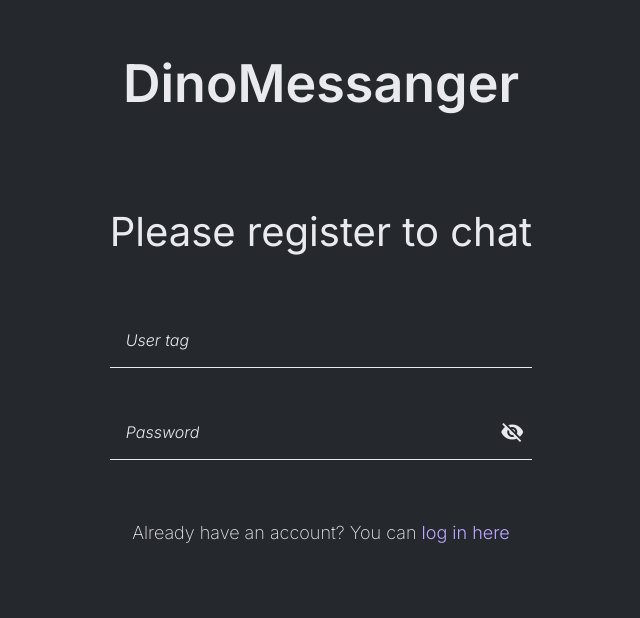
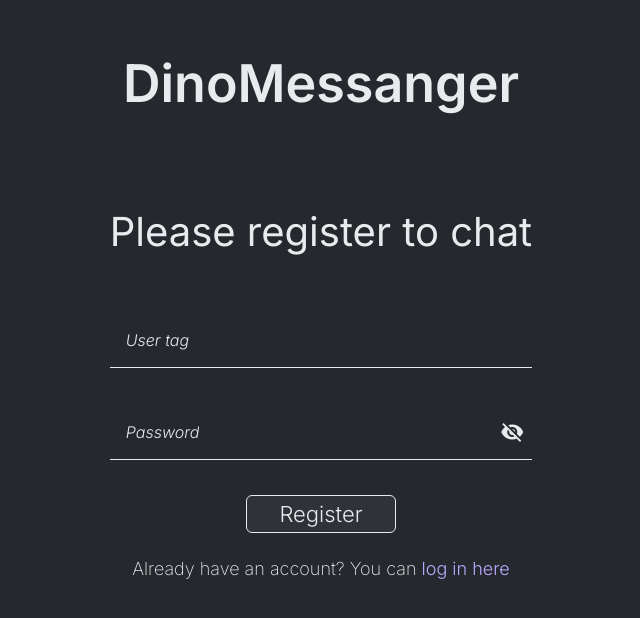
Before and after one commit to Bombenbau-v2/frontend, an Angular app: page /register in a window 1280 px wide. Shown: the top 618 px of the page, without its empty margins (319-959 px from the left). Built offline with nearby package versions, Linux system fonts and the light colour scheme.

Commit message:
hashing + http fix

```diff
--- a/package.json
+++ b/package.json
@@ -20,6 +20,7 @@
     "@angular/platform-browser-dynamic": "^19.2.0",
     "@angular/router": "^19.2.0",
     "rxjs": "~7.8.0",
+    "sha.js": "^2.4.11",
     "tslib": "^2.3.0",
     "zone.js": "~0.15.0"
   },
@@ -28,6 +29,7 @@
     "@angular/cli": "^19.2.10",
     "@angular/compiler-cli": "^19.2.0",
     "@types/jasmine": "~5.1.0",
+    "@types/sha.js": "^2.4.4",
     "jasmine-core": "~5.6.0",
     "karma": "~6.4.0",
     "karma-chrome-launcher": "~3.2.0",
--- a/src/elements/credentials-enter-button/credentials-enter-button.component.html
+++ b/src/elements/credentials-enter-button/credentials-enter-button.component.html
@@ -1,3 +1,3 @@
-<!-- <button (click)="onClick()" class = "enter-button">
+<button (click)="onClick()" class = "enter-button">
 {{name}}
-</button> -->
+</button>
--- a/src/elements/credentials-enter-button/credentials-enter-button.component.ts
+++ b/src/elements/credentials-enter-button/credentials-enter-button.component.ts
@@ -1,5 +1,5 @@
-import { HttpClient } from '@angular/common/http';
-import { Component, Input, inject, Injectable } from '@angular/core';
+import { Component, Input } from '@angular/core';
+import shajs from 'sha.js';
 
 @Component({
   selector: 'app-credentials-enter-button',
@@ -7,15 +7,43 @@ import { Component, Input, inject, Injectable } from '@angular/core';
   templateUrl: './credentials-enter-button.component.html',
   styleUrl: './credentials-enter-button.component.scss',
 })
-// @Injectable({ providedIn: 'root' })
 export class CredentialsEnterButtonComponent {
-  // private http = inject(HttpClient);
-  // @Input() name = '';
-  // private testname = "testman";
-  // private testtag = "testtag";
-  // private testhash = "D3B778A25E5B1CC6B5386EE2E44395235D669B8E0117FC81B5089534B9F85165";
-  // onClick() {
-  //   console.log("clicK");
-  //   this.http.post('http://localhost:6969/register',{name: this.testname, tag: this.testtag, hash: this.testhash}).subscribe();
-  // }
+  //Properties
+  @Input() name = '';
+  @Input() requestType = '';
+  //User Data
+  private username = 'Test Man';
+  private usertag = 'testman2';
+  private userpassword = 'blablabla123';
+
+  //Login/Register Button Logic
+  async onClick() {
+    const userhash = shajs("sha256").update(this.userpassword).digest('hex'); //Convert password to hash
+    console.log(userhash);
+    //Register Button Logic
+    if (this.name === 'Register') {
+      //Register Request
+      fetch('https://mm-api.dnascanner.de/register', {
+        method: 'POST',
+        body: JSON.stringify({
+          name: this.username,
+          tag: this.usertag,
+          hash: userhash,
+        }),
+      });
+    } else if (this.name === 'Login') { //Login Button Logic
+      const ws = new WebSocket('wss://mm-api.dnascanner.de'); //Login Websocket
+      await new Promise<void>(
+        (resolve) =>
+          (ws.onopen = () => {
+            resolve();
+          })
+      );
+      ws.onmessage = (e) => console.log(e.data);
+      ws.onclose = () => console.log('CLOSED');
+      ws.onerror = (e) => console.log('ERROR', e);
+
+      ws.send(JSON.stringify({request: "/login", data: {tag: this.usertag, password: userhash}}))
+    }
+  }
 }
```
Also changed, not shown: 1 other file (tests, documents, lock files or other folders).
